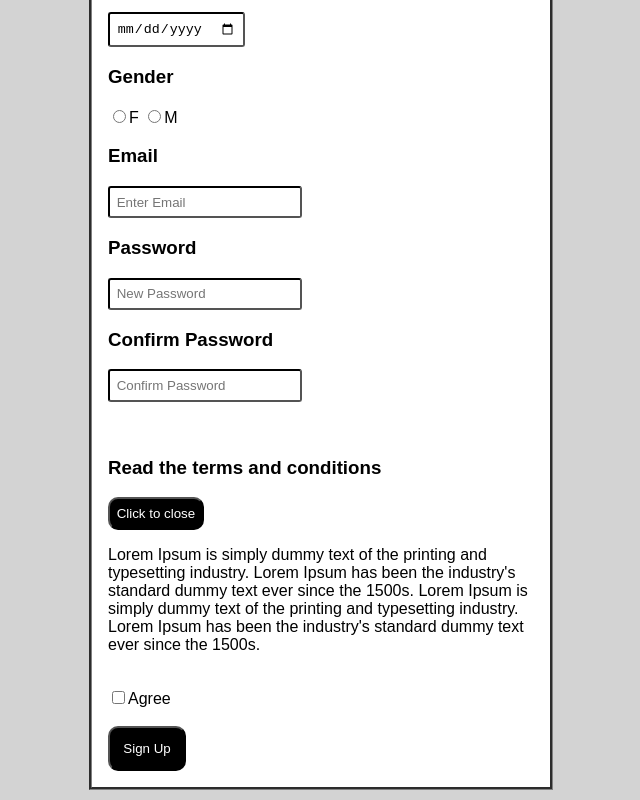
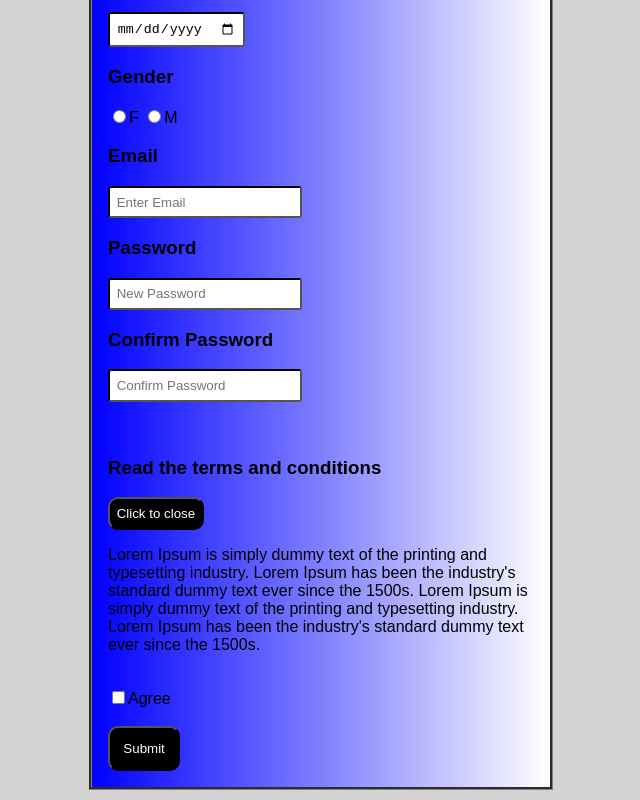
Before and after one commit to vesaqilerxhiu/INT19_20_Gr27, a plain HTML site: page signup.html in a window 1280 px wide. Shown: the part 370-1170 px from the top of the page, without its empty margins (319-959 px from the left). Drawn offline with nearby package versions, Linux system fonts and the light colour scheme.

Commit message:
Add files via upload

```diff
--- a/signup.html
+++ b/signup.html
@@ -8,13 +8,22 @@
 <script>
 $(document).ready(function(){
   $("#btn2").click(function(){
-    $("#test").slideToggle("slow");
-  $("#btn2").text("Click to open");
-
+  $("#test").slideToggle("slow");
+  var testRole = $("#btn2").text().trim();
+  if(testRole=="Click to open"){
+    $("#btn2").text("Click to close");
+  }
+  else{
+    $("#btn2").text("Click to open");
+  }
   });
 });
 </script>
   <style type="text/css">
+  .grad {
+  background-image: linear-gradient(to right,blue , white);
+}
+
   body
   {
     background-color: lightgray;
@@ -49,17 +58,25 @@ $(document).ready(function(){
       color: white;
       padding: 1em;
       border-radius: 10px;
-
     }
      button a
     {
       text-decoration: none;
       color:white;
     }
+    #Submit
+    {
+      background-color: black;
+      color: white;
+      padding: 1em;
+      border-radius: 10px;
+
+    }
   </style>
 </head>
 <body>
-  <div>
+
+  <div class="grad">
   <h4 id="rv"><b>Sign Up to be a part of us</b></h4><br/>
   <h3><b>Name</b></h3>
   <input type="text" name="Name" placeholder="Enter Name">
@@ -90,8 +107,7 @@ $(document).ready(function(){
 
 
 
-
-  <button id="Sign"><a href="#">Sign Up</button>
+  <input id="Submit" type="submit" name="Sign in">
 
 </div>
 </body>
```
